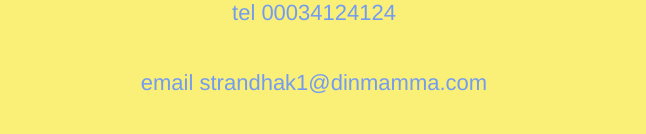
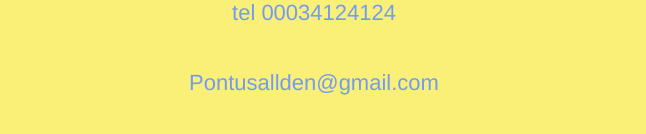
Before and after one commit to theent/Strandhak1, a plain HTML site: page index.html in a window 1280 px wide. Shown: the part 3285-3419 px from the top of the page, without its empty margins (326-972 px from the left). Drawn offline with Linux system fonts and the light colour scheme.

Commit message:
ändrade mail

```diff
--- a/index.html
+++ b/index.html
@@ -66,7 +66,7 @@
      <img src="source/images/logo.png" />
      <h4>Kontakt</h4>
      <p>tel 00034124124 </p>
-     <p>email strandhak1@dinmamma.com</p>
+     <p>Pontusallden@gmail.com</p>
    </div>
 
  </body>
```
